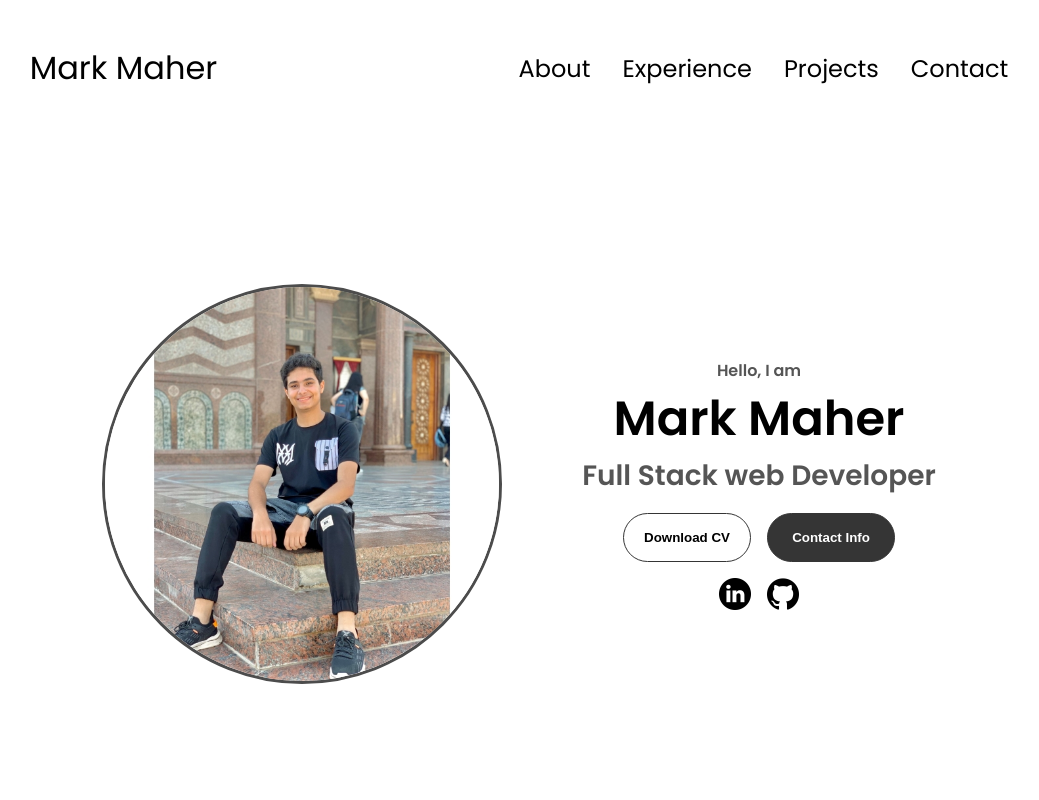
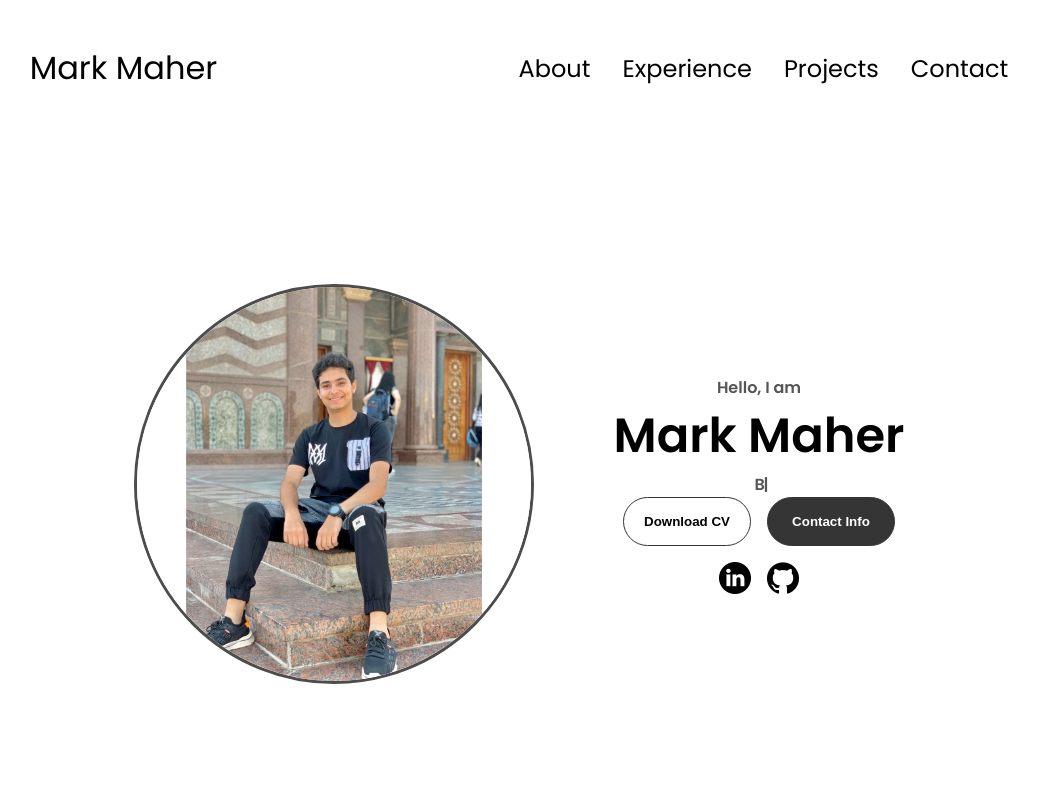
Before and after one commit to Marco5dev/React-Portfolio, a React (Vite) app: page / in a window 1280 px wide. Shown: the top 800 px of the page, without its empty margins (121-1160 px from the left). Built offline with nearby package versions, Linux system fonts and the light colour scheme.

Commit message:
Add on scroll animation and typing animation

```diff
--- a/package.json
+++ b/package.json
@@ -7,7 +7,8 @@
     "dev": "vite",
     "build": "vite build",
     "lint": "eslint . --ext js,jsx --report-unused-disable-directives --max-warnings 0",
-    "preview": "vite preview"
+    "preview": "vite preview",
+    "deploy": "npm run build && firebase deploy"
   },
   "dependencies": {
     "firebase": "^10.3.1",
--- a/src/assets/css/style.css
+++ b/src/assets/css/style.css
@@ -9,6 +9,16 @@
 
 body {
   font-family: "Poppins", sans-serif;
+}
+
+section {
+  height: 100vh;
+  /* display: flex; */
+  justify-content: center;
+  align-items: center;
+  opacity: 0;
+  transform: translateY(100px);
+  transition: opacity 0.5s, transform 0.5s;
 }
 
 html {
--- /dev/null
+++ b/src/components/InfiniteTypingAnimation.jsx
@@ -0,0 +1,55 @@
+// eslint-disable-next-line no-unused-vars
+import React, { useState, useEffect } from "react";
+
+function InfiniteTypingAnimation({ sentences }) {
+  const [displayText, setDisplayText] = useState("");
+  const [sentenceIndex, setSentenceIndex] = useState(0);
+  const [charIndex, setCharIndex] = useState(0);
+  const [isDeleting, setIsDeleting] = useState(false);
+
+  useEffect(() => {
+    const currentSentence = sentences[sentenceIndex];
+    const currentText = isDeleting
+      ? currentSentence.slice(0, charIndex)
+      : currentSentence.slice(0, charIndex + 1);
+
+    setDisplayText(currentText);
+
+    const typingSpeed = isDeleting ? 50 : 100; // Adjust typing and deleting speeds here (in milliseconds)
+    // eslint-disable-next-line no-unused-vars
+    const pauseTime = isDeleting ? 500 : 1000; // Adjust the pause between sentences here (in milliseconds)
+
+    const timer = setTimeout(() => {
+      if (!isDeleting && charIndex === currentSentence.length - 1) {
+        setIsDeleting(true);
+      } else if (isDeleting && charIndex === 0) {
+        setIsDeleting(false);
+        setSentenceIndex((prevIndex) => (prevIndex + 1) % sentences.length);
+      }
+
+      setCharIndex((prevIndex) => (isDeleting ? prevIndex - 1 : prevIndex + 1));
+    }, typingSpeed);
+
+    return () => clearTimeout(timer);
+  }, [charIndex, sentenceIndex, sentences, isDeleting]);
+
+  return (
+    <div>
+      <p>
+        {displayText}{" "}
+        <span
+          className="cursor"
+          style={{
+            opacity: charIndex === sentences[sentenceIndex].length ? 0 : 1,
+            height: "1.5em",
+            margin: "-5px", // Adjust the height of the cursor as needed
+          }}
+        >
+          &#124;
+        </span>
+      </p>
+    </div>
+  );
+}
+
+export default InfiniteTypingAnimation;
--- a/src/routes/Home.jsx
+++ b/src/routes/Home.jsx
@@ -1,5 +1,5 @@
 // eslint-disable-next-line no-unused-vars
-import React from "react";
+import React, { useState, useEffect } from "react";
 import "./../assets/css/style.css";
 import "./../assets/css/mediaqueries.css";
 import aboutPic from "./../assets/about-pic.jpeg";
@@ -19,9 +19,44 @@ import CV from "./../assets/Mark Maher CV.pdf";
 // components
 import Header from "./../components/Header.jsx";
 import Footer from "./../components/Footer.jsx";
+import InfiniteTypingAnimation from "./../components/InfiniteTypingAnimation.jsx";
 
 function Home() {
   document.title = "Mark Maher";
+  const sentences = [
+    "Full Stack Web Developer",
+    "Back End Developer",
+    "Front End Developer",
+    "Freelancer",
+  ];
+
+  useEffect(() => {
+    const sections = document.querySelectorAll("section");
+
+    function checkScroll() {
+      sections.forEach((section) => {
+        const sectionTop = section.getBoundingClientRect().top;
+        const windowHeight = window.innerHeight;
+
+        if (
+          sectionTop < windowHeight * 0.75 &&
+          sectionTop > -section.clientHeight
+        ) {
+          // When the section is within 75% of the viewport and not fully above it
+          section.style.opacity = "1";
+          section.style.transform = "translateY(0)";
+          section.style.transition = "opacity 1s, transform 1s";
+        } else {
+          // When the section is not in the viewport
+          section.style.opacity = "0";
+          section.style.transform = "translateY(0)";
+          section.style.transition = "none";
+        }
+      });
+    }
+
+    window.addEventListener("scroll", checkScroll);
+  }, []);
 
   return (
     <>
@@ -37,7 +72,9 @@ function Home() {
         <div className="section__text">
           <p className="section__text__p1">Hello, I am</p>
           <h1 className="title">Mark Maher</h1>
-          <p className="section__text__p2">Full Stack web Developer</p>
+          <p className="section__text__p2z">
+            <InfiniteTypingAnimation sentences={sentences} />
+          </p>
           <div className="btn-container">
             <button className="btn btn-color-2" onClick={() => window.open(CV)}>
               Download CV
```
